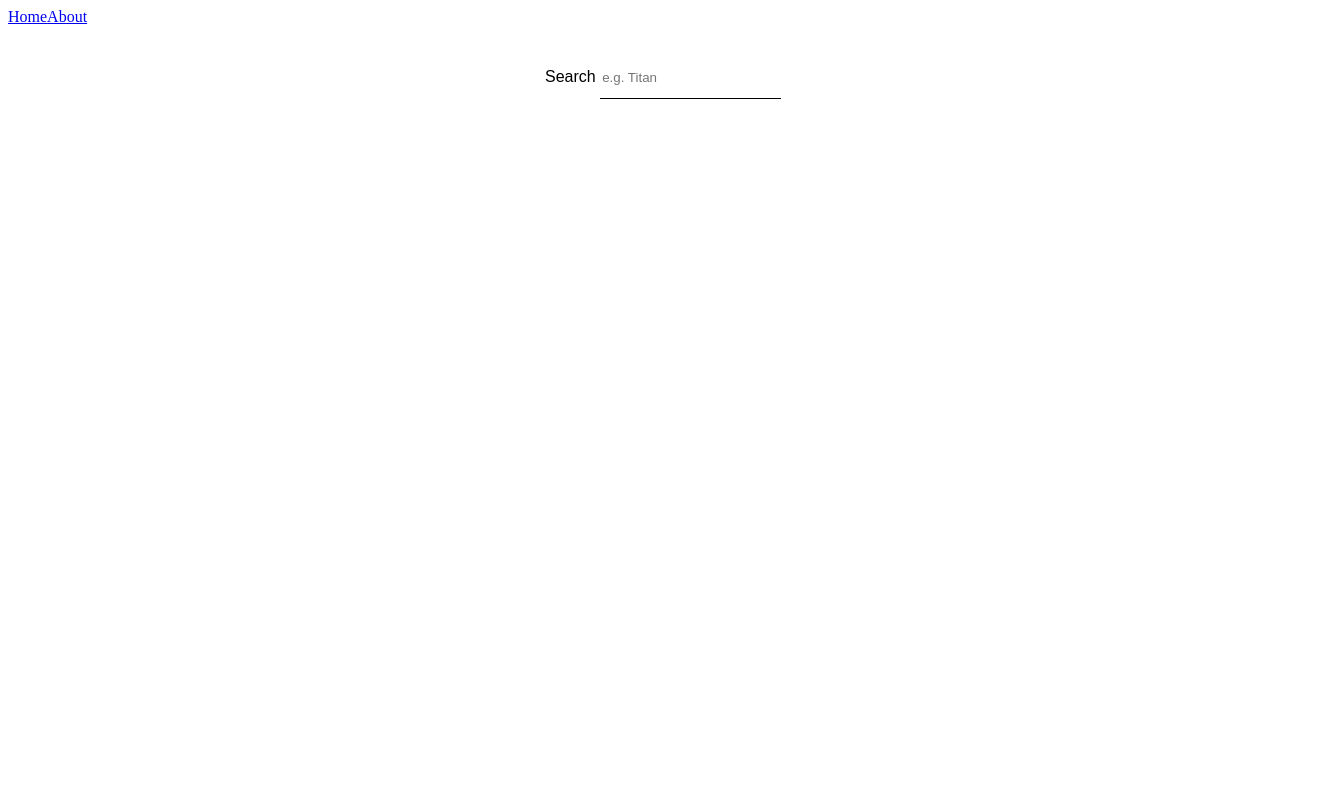
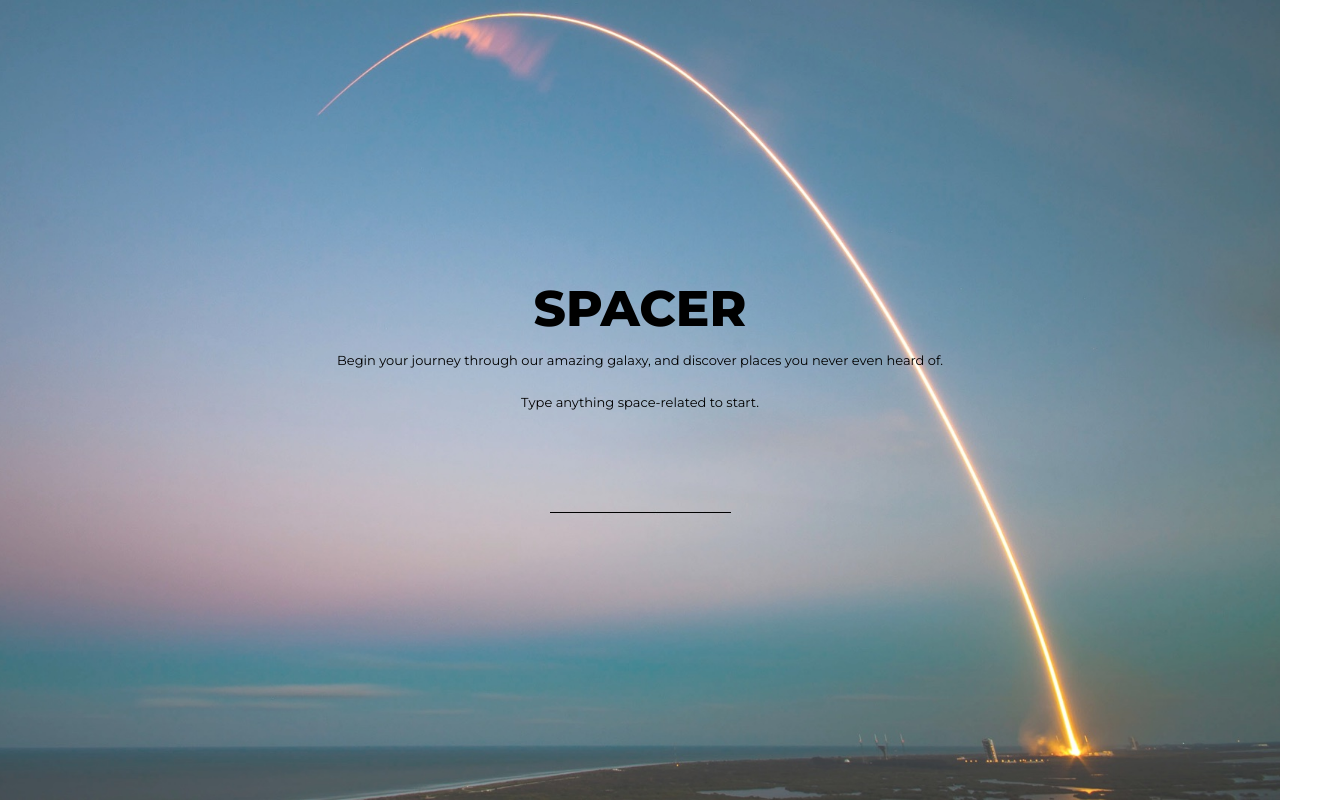
Before and after one commit to hacidd/helloradek, a Vue app: page /#/home in a window 1280 px wide. Shown: the whole page, 1332 px wide, since content can reach past the window. Built offline with nearby package versions, Linux system fonts and the light colour scheme.

Commit message:
Add basic hero image view

```diff
--- a/src/App.vue
+++ b/src/App.vue
@@ -1,10 +1,26 @@
 <template>
-  <nav>
-    <router-link to="/home">Home</router-link>
-    <router-link to="/about">About</router-link>
-  </nav>
-  <router-view />
+  <div>
+    <!-- <nav>
+      <router-link to="/">spacer</router-link>
+      <router-link to="/about">about</router-link>
+    </nav> -->
+    <router-view />
+  </div>
 
 </template>
 
-<style lang="scss"></style>
+<style lang="scss">
+@import url('https://fonts.googleapis.com/css2?family=Montserrat:wght@300;400;600;800&display=swap');
+
+* {
+  box-sizing: border-box;
+}
+html {
+  font-size: 62.5%;
+}
+body {
+  font-family: 'Montserrat', sans-serif;
+  margin: 0;
+  padding: 0;
+}
+</style>
--- /dev/null
+++ b/src/components/ClaimComponent.vue
@@ -0,0 +1,36 @@
+<template>
+  <div class="claimWrapper">
+    <h1 class="claim">SPACER</h1>
+    <p class="subclaim">
+        Begin your journey through our amazing galaxy, and discover places you never even heard of.
+    </p>
+    <p class="subclaim">
+        Type anything space-related to start.
+    </p>
+  </div>
+</template>
+
+<script>
+export default {
+  name: 'ClaimComponent',
+};
+</script>
+
+<style lang="scss" scoped>
+.claimWrapper {
+    display: flex;
+    text-align: center;
+    flex-direction: column;
+    justify-content: center;
+    align-items: center;
+}
+.claim {
+  margin: 0;
+  font-size: 5rem;
+}
+
+.subclaim {
+  margin: 20 px 0 0 0 ;
+  font-size: 1.3rem;
+}
+</style>
--- /dev/null
+++ b/src/components/SearchInputComponent.vue
@@ -0,0 +1,43 @@
+<template>
+<div class="searchWrapper">
+  <div class="search">
+      <input
+          id="search"
+          name="search"
+          v-model="searchValue"
+          @input="handleInput"
+        />
+      <ul>
+        <li v-for="item in results" :key="item.data[0].nasa_id">
+          <p>{{ item.data[0].description }}</p>
+
+        </li>
+      </ul>
+    </div>
+</div>
+</template>
+
+<script>
+export default {
+  name: 'SearchInputComponent',
+};
+</script>
+
+<style lang="scss" scoped>
+
+.searchWrapper {
+  margin-top: 50px;
+  display: flex;
+  flex-direction: column;
+  text-align: center;
+  width: 250px;
+
+  input {
+  height: 40px;
+  border: 0;
+  background: none;
+  border-bottom: 1px solid black;
+ }
+}
+
+</style>
--- a/src/router/index.js
+++ b/src/router/index.js
@@ -13,7 +13,7 @@ const routes = [
     // route level code-splitting
     // this generates a separate chunk (about.[hash].js) for this route
     // which is lazy-loaded when the route is visited.
-    component: () => import(/* webpackChunkName: "about" */ '../views/AboutView.vue'),
+    component: () => import(/* webpackChunkName: "about" */ '../views/SearchView.vue'),
   },
 ];
 
--- a/src/views/AboutView.vue
+++ /dev/null
@@ -1,5 +0,0 @@
-<template>
-  <div class="about">
-    <h1>Przykładowa strona</h1>
-  </div>
-</template>
--- a/src/views/SearchView.vue
+++ b/src/views/SearchView.vue
@@ -1,34 +1,24 @@
 <template>
   <!-- eslint-disable max-len -->
   <div class="wrapper">
-    <div class="search">
-      <label for="search"
-        >Search
-        <input
-          id="search"
-          name="search"
-          placeholder="e.g. Titan"
-          v-model="searchValue"
-          @input="handleInput"
-        />
-      </label>
-      <ul>
-        <li v-for="item in results" :key="item.data[0].nasa_id">
-          <p>{{ item.data[0].description }}</p>
-
-        </li>
-      </ul>
-    </div>
+    <ClaimComponent />
+    <SearchInputComponent />
   </div>
 </template>
 
 <script>
 import axios from 'axios';
 import debounce from 'lodash.debounce';
+import ClaimComponent from '@/components/ClaimComponent.vue';
+import SearchInputComponent from '@/components/SearchInputComponent.vue';
 
 const API = 'https://images-api.nasa.gov/search';
 export default {
   name: 'SearchView',
+  components: {
+    ClaimComponent,
+    SearchInputComponent,
+  },
   data() {
     return {
       searchValue: '',
@@ -48,26 +38,18 @@ export default {
 </script>
 <style lang="scss" scoped>
 .wrapper {
+  margin: 0;
+  padding: 30px;
+  width: 100%;
+  height: 100vh;
   display: flex;
   flex-direction: column;
   align-items: center;
-  margin: 0;
-  padding: 30px;
-  width: 100%;
+  justify-content: center;
+  background-image: url('../assets/heroimage.jpg');
+  background-repeat: no-repeat;
+  background-size: cover;
+  background-position: 80% 0;
 }
 
-.search {
-  display: flex;
-  flex-direction: column;
-  width: 250px;
-}
-
-input {
-  height: 40px;
-  border: 0;
-  border-bottom: 1px solid black;
-}
-label {
-  font-family: Montserrat, sans-serif;
-}
 </style>
```
